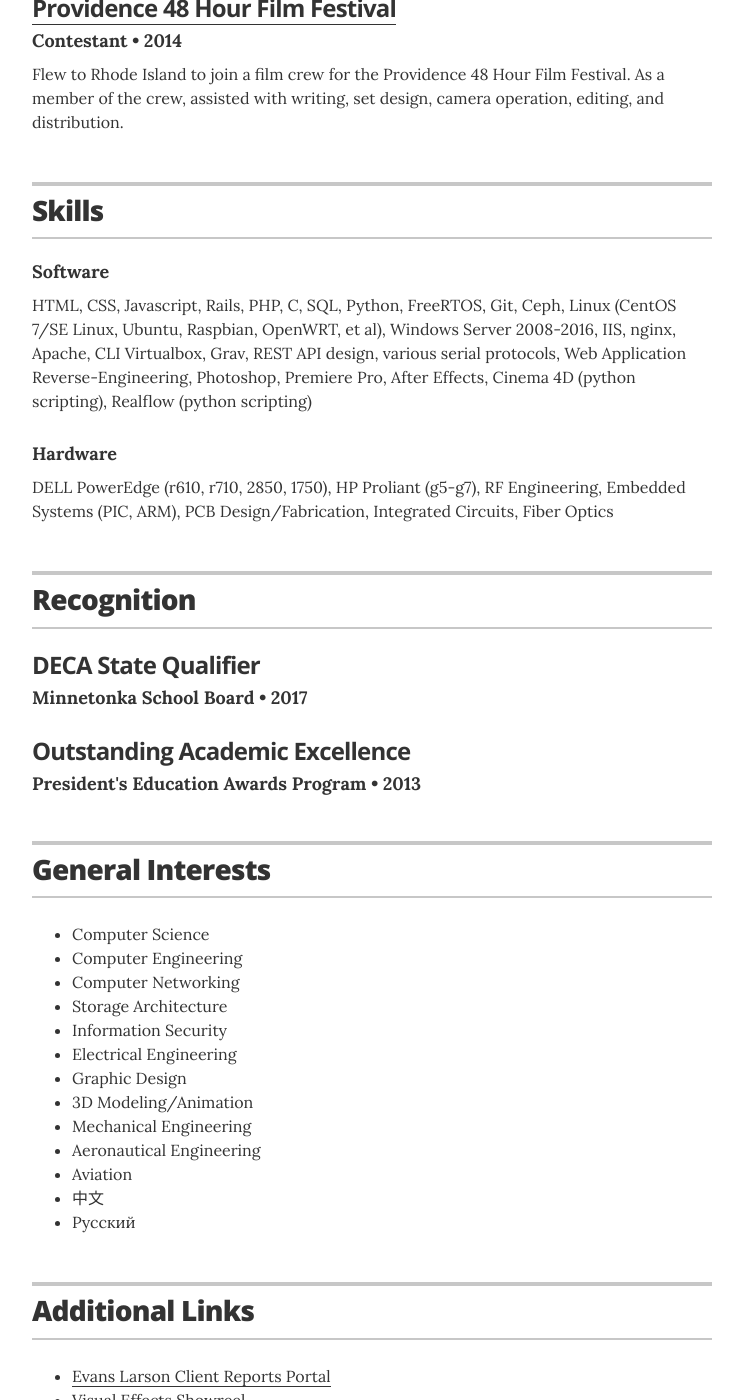
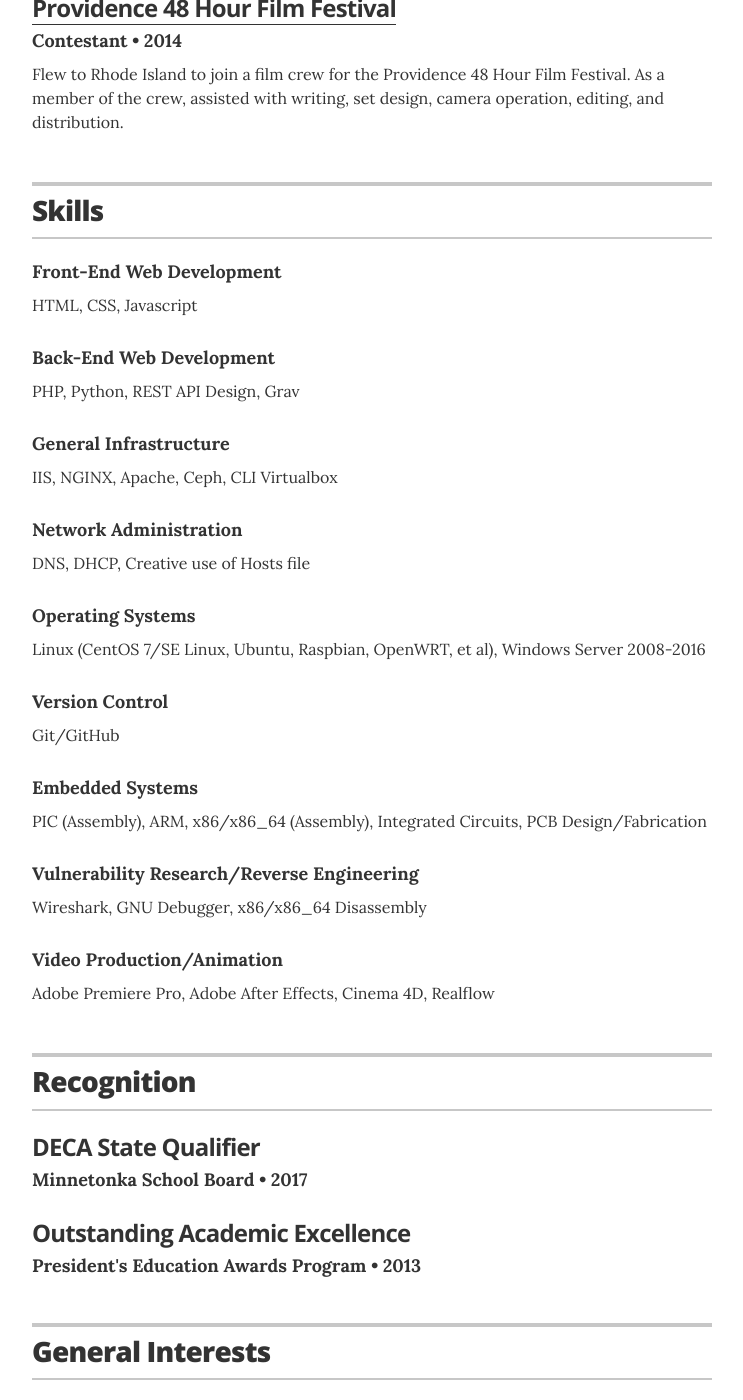
Before and after one commit to christian-kramer/christian-kramer.github.io, a Jekyll site: the page built from index.html, in a window 1280 px wide and 1400 px high, scrolled down 2050 px. Shown: the whole window, without its empty margins (268-1011 px from the left). Built offline with Jekyll 4.4.1, drawn with Linux system fonts in a browser that asks for light colours.

Commit message:
Revamped Skills section

```diff
--- a/_data/skills.yml
+++ b/_data/skills.yml
@@ -1,8 +1,29 @@
 # Skills
 # Software
-- skill: Software
-  description: HTML, CSS, Javascript, Rails, PHP, C, SQL, Python, FreeRTOS, Git, Ceph, Linux (CentOS 7/SE Linux, Ubuntu, Raspbian, OpenWRT, et al), Windows Server 2008-2016, IIS, nginx, Apache, CLI Virtualbox, Grav, REST API design, various serial protocols, Web Application Reverse-Engineering, Photoshop, Premiere Pro, After Effects, Cinema 4D (python scripting), Realflow (python scripting)
 
-# Hardware
-- skill: Hardware
-  description: DELL PowerEdge (r610, r710, 2850, 1750), HP Proliant (g5-g7), RF Engineering, Embedded Systems (PIC, ARM), PCB Design/Fabrication, Integrated Circuits, Fiber Optics
+- skill: Front-End Web Development
+  description: HTML, CSS, Javascript
+
+- skill: Back-End Web Development
+  description: PHP, Python, REST API Design, Grav
+
+- skill: General Infrastructure
+  description: IIS, NGINX, Apache, Ceph, CLI Virtualbox
+
+- skill: Network Administration
+  description: DNS, DHCP, Creative use of Hosts file
+
+- skill: Operating Systems
+  description: Linux (CentOS 7/SE Linux, Ubuntu, Raspbian, OpenWRT, et al), Windows Server 2008-2016
+
+- skill: Version Control
+  description: Git/GitHub
+
+- skill: Embedded Systems
+  description: PIC (Assembly), ARM, x86/x86_64 (Assembly), Integrated Circuits, PCB Design/Fabrication
+
+- skill: Vulnerability Research/Reverse Engineering
+  description: Wireshark, GNU Debugger, x86/x86_64 Disassembly
+
+- skill: Video Production/Animation
+  description: Adobe Premiere Pro, Adobe After Effects, Cinema 4D, Realflow
```
